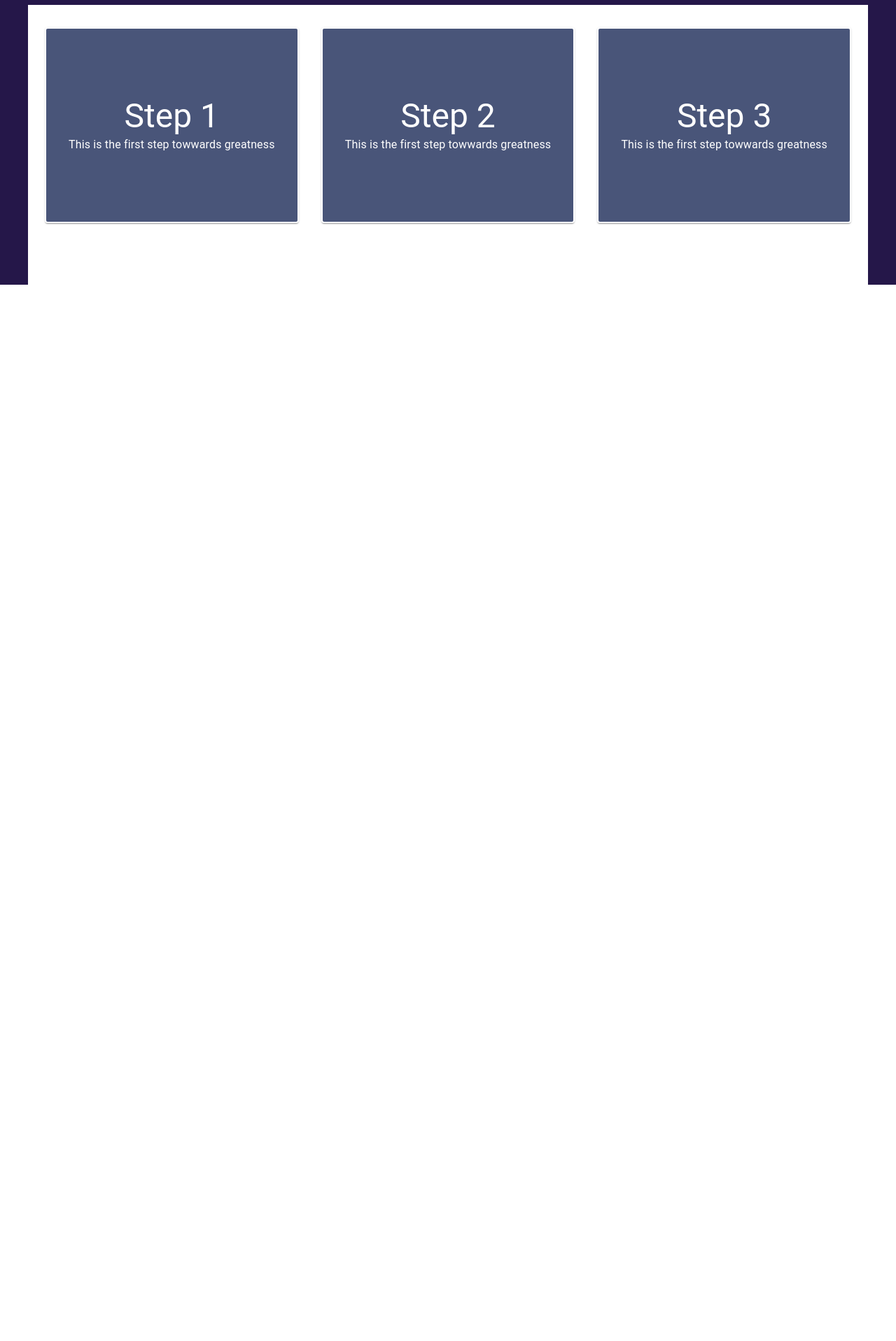
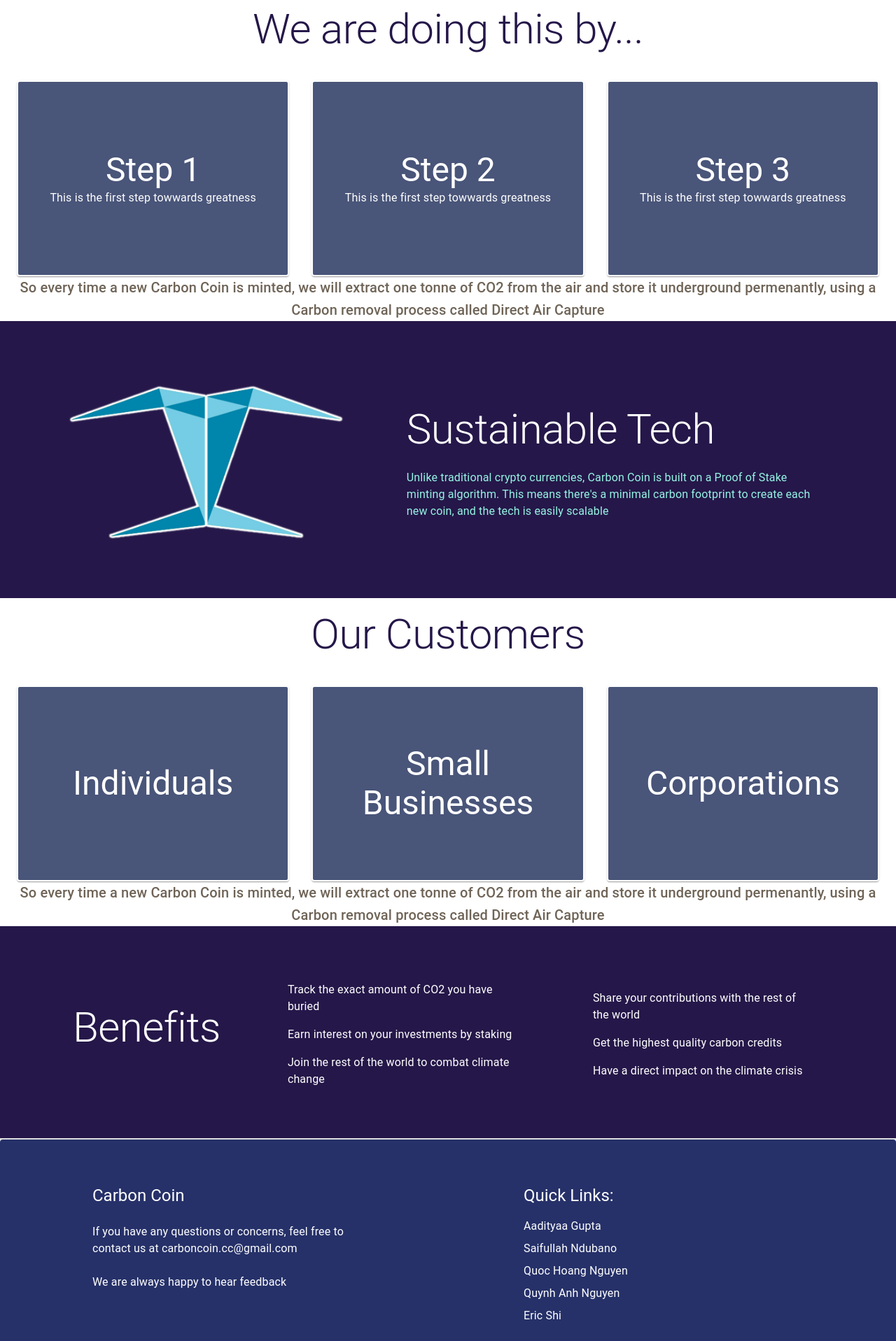
Before and after one commit to Aadityaa23/cc2, a React (Create React App) app: page / in a window 1280 px wide. Shown: the part 880-2797 px from the top of the page at 70% size. Before the commit the page ends 1287 px from the top, so only its background shows below. Built offline with nearby package versions, Linux system fonts and the light colour scheme.

Commit message:
Added a footer and fixed some bugs

```diff
--- /dev/null
+++ b/src/components/Footer.js
@@ -0,0 +1,74 @@
+import React from "react";
+import {
+	Button,
+	ThemeProvider,
+	Box,
+	Typography,
+	Divider,
+	Grid,
+} from "@mui/material";
+import { theme, HighlightText, BorderDivider, Banner } from "./styles";
+import { useMediaQuery } from "react-responsive";
+
+function Footer(props) {
+	const isMobile = useMediaQuery({ query: `(max-width: 850px)` });
+
+	return (
+		<React.Fragment>
+			<ThemeProvider theme={theme}>
+				<BorderDivider></BorderDivider>
+
+				<Banner
+					sx={{
+						backgroundColor: theme.palette.primary.main,
+						color: theme.palette.primary.light,
+						height: { xs: 650, md: 400 },
+					}}
+				>
+					<Grid
+						container
+						sx={{
+							justifyContent: "space-around",
+							p: 3,
+						}}
+					>
+						<Box
+							sx={{
+								width: 400,
+								textAlign: "left",
+							}}
+						>
+							<Typography variant="h5">Carbon Coin</Typography>
+							<br></br>
+							<Typography>
+								If you have any questions or concerns, feel free to contact us
+								at carboncoin.cc@gmail.com
+							</Typography>
+							<br></br>
+							<Typography>We are always happy to hear feedback</Typography>
+						</Box>
+						<Box
+							sx={{
+								width: 400,
+								textAlign: "left",
+								mt: {
+									xs: 4,
+									md: 0,
+								},
+							}}
+						>
+							<Typography variant="h5">Quick Links:</Typography>
+							<Typography sx={{ mt: 2 }}>Aadityaa Gupta</Typography>
+							<Typography sx={{ mt: 1 }}>Saifullah Ndubano</Typography>
+							<Typography sx={{ mt: 1 }}>Quoc Hoang Nguyen</Typography>
+							<Typography sx={{ mt: 1 }}>Quynh Anh Nguyen</Typography>
+							<Typography sx={{ mt: 1 }}>Eric Shi</Typography>
+						</Box>
+					</Grid>
+					<Typography sx={{ mt: 6 }}>Published @ 2023</Typography>
+				</Banner>
+			</ThemeProvider>
+		</React.Fragment>
+	);
+}
+export default Footer;
--- a/src/components/MyGridItem.js
+++ b/src/components/MyGridItem.js
@@ -48,7 +48,9 @@ function MyGridItem(props) {
 							alignItems: "center",
 						}}
 					>
-						<Typography variant="h3">{props.title}</Typography>
+						<Typography variant="h3" textAlign="center">
+							{props.title}
+						</Typography>
 						<Typography variant="p">{props.body}</Typography>
 					</Card>
 				</Grid>
--- a/src/components/NavBar.js
+++ b/src/components/NavBar.js
@@ -26,11 +26,11 @@ function NavBar() {
 		<React.Fragment>
 			<CssBaseline />
 			<ThemeProvider theme={theme}>
-				<AppBar position="static" color="secondary">
+				<AppBar position="static" color="primary">
 					<Toolbar
 						sx={{
 							justifyContent: "space-between",
-							height: 75,
+							height: 70,
 						}}
 					>
 						<Box>
--- a/src/components/styles.js
+++ b/src/components/styles.js
@@ -13,15 +13,15 @@ import { ThemeContext } from "@emotion/react";
 export const theme = createTheme({
 	palette: {
 		primary: {
-			main: "#263169", // dark pink/red
-			light: "#FFFFFF", // light pink
+			main: "#263169", // mid blue
+			light: "#FFFFFF", // white
 		},
 		secondary: {
-			main: "#495579", // Turquoise
-			light: "#96F4E4", // Light turquoise
+			main: "#495579", // lighter blue
+			light: "#96F4E4", // Light grey
 		},
 		info: {
-			main: "#251749", // light grey
+			main: "#251749", // darkest blue
 			dark: "#6F6457", // darker gray
 			light: "#FFFFFF",
 		},
@@ -53,7 +53,7 @@ export const Banner = styled(Card)({
 	display: "flex",
 	flexDirection: "column",
 	alignItems: "center",
-	backgroundColor: theme.palette.info.dark,
+	backgroundColor: theme.palette.info.main,
 	justifyContent: "center",
 	textAlign: "center",
 	height: 400,
@@ -66,6 +66,6 @@ export const HighlightText = styled(Typography)({
 });
 
 export const BorderDivider = styled(Divider)({
-	backgroundColor: theme.palette.primary.main,
+	backgroundColor: theme.palette.primary.light,
 	borderBottomWidth: 2,
 });
--- a/src/pages/Home.js
+++ b/src/pages/Home.js
@@ -11,13 +11,15 @@ import {
 	Grid,
 	CssBaseline,
 	Card,
+	List,
+	ListItem,
 } from "@mui/material";
 import { Box } from "@mui/system";
 import React from "react";
 import NavBar from "../components/NavBar";
 import MyBanner from "../components/MyBanner";
 import MyGridItem from "../components/MyGridItem";
-
+import Footer from "../components/Footer";
 import { Main, theme } from "../components/styles";
 import CCLogo from "../components/cclogo.png";
 import {
@@ -44,7 +46,8 @@ function Home() {
 						display: "flex",
 						flexDirection: flexDir,
 						alignItems: "center",
-						pb: 10,
+						justifyContent: "center",
+						height: { lg: 350, md: 400 },
 					}}
 				>
 					<Box
@@ -55,7 +58,13 @@ function Home() {
 						<Typography gutterBottom variant="h2">
 							Our Purpose
 						</Typography>
-						<Typography gutterBottom variant="p">
+						<Typography
+							gutterBottom
+							variant="body"
+							sx={{
+								color: theme.palette.secondary.light,
+							}}
+						>
 							Our mission is to transform people’s perception on Carbon. Carbon
 							Dioxide should be viewed as a store of value similar to Gold. It
 							is a resource that needs to be mined from the air, and locked away
@@ -69,18 +78,31 @@ function Home() {
 						src={CCLogo}
 						alt="some restaurant"
 						sx={{
-							height: "40%",
-							width: "40%",
-							pr: 1,
+							height: 300,
+							width: 400,
+							px: 1,
+							pb: 5,
 						}}
 					/>
 				</Container>
 				<Container
+					maxWidth={false}
 					sx={{
 						minHeight: 400,
 						backgroundColor: theme.palette.primary.light,
 					}}
 				>
+					<Typography
+						variant="h2"
+						gutterBottom
+						textAlign="center"
+						sx={{
+							color: theme.palette.info.main,
+							p: 2,
+						}}
+					>
+						We are doing this by...
+					</Typography>
 					<Grid container spacing={4} alignItems="stretch">
 						<MyGridItem
 							title="Step 1"
@@ -95,8 +117,165 @@ function Home() {
 							body="This is the first step towwards greatness"
 						></MyGridItem>
 					</Grid>
+					<Typography
+						variant="h6"
+						textAlign="center"
+						gutterBottom
+						sx={{
+							color: theme.palette.info.dark,
+						}}
+					>
+						So every time a new Carbon Coin is minted, we will extract one tonne
+						of CO2 from the air and store it underground permenantly, using a
+						Carbon removal process called Direct Air Capture
+					</Typography>
+				</Container>
+				<Container
+					sx={{
+						display: "flex",
+						flexDirection: flexDir,
+						alignItems: "center",
+						justifyContent: "center",
+						py: 7,
+					}}
+				>
+					<CardMedia
+						component="img"
+						src={CCLogo}
+						alt="some restaurant"
+						sx={{
+							height: "40%",
+							width: "40%",
+							px: 1,
+						}}
+					/>
+					<Box
+						sx={{
+							p: 7,
+						}}
+					>
+						<Typography gutterBottom variant="h2">
+							Sustainable Tech
+						</Typography>
+						<Typography
+							gutterBottom
+							variant="p"
+							sx={{
+								color: theme.palette.secondary.light,
+							}}
+						>
+							Unlike traditional crypto currencies, Carbon Coin is built on a
+							Proof of Stake minting algorithm. This means there's a minimal
+							carbon footprint to create each new coin, and the tech is easily
+							scalable
+						</Typography>
+						<br />
+					</Box>
+				</Container>
+				<Container
+					maxWidth={false}
+					sx={{
+						minHeight: 400,
+						backgroundColor: theme.palette.primary.light,
+					}}
+				>
+					<Typography
+						variant="h2"
+						gutterBottom
+						textAlign="center"
+						sx={{
+							color: theme.palette.info.main,
+							p: 2,
+						}}
+					>
+						Our Customers{" "}
+					</Typography>
+					<Grid container spacing={4} alignItems="stretch">
+						<MyGridItem title="Individuals"></MyGridItem>
+						<MyGridItem title="Small Businesses"></MyGridItem>
+						<MyGridItem title="Corporations"></MyGridItem>
+					</Grid>
+					<Typography
+						variant="h6"
+						textAlign="center"
+						gutterBottom
+						sx={{
+							color: theme.palette.info.dark,
+						}}
+					>
+						So every time a new Carbon Coin is minted, we will extract one tonne
+						of CO2 from the air and store it underground permenantly, using a
+						Carbon removal process called Direct Air Capture
+					</Typography>
+				</Container>
+				<Container
+					sx={{
+						display: "flex",
+						flexDirection: flexDir,
+						alignItems: "center",
+						justifyContent: "center",
+						py: 7,
+						px: 10,
+					}}
+				>
+					<Box
+						sx={{
+							p: 5,
+						}}
+					>
+						<Typography variant="h2" gutterBottom>
+							Benefits
+						</Typography>
+					</Box>
+					<Box
+						sx={{
+							px: isMobile ? 1 : 5,
+						}}
+					>
+						<List>
+							<ListItem>
+								<Typography variant="body">
+									Track the exact amount of CO2 you have buried
+								</Typography>
+							</ListItem>
+							<ListItem>
+								<Typography variant="body">
+									Earn interest on your investments by staking
+								</Typography>
+							</ListItem>
+							<ListItem>
+								<Typography variant="body">
+									Join the rest of the world to combat climate change
+								</Typography>
+							</ListItem>
+						</List>
+					</Box>
+					<Box
+						sx={{
+							px: isMobile ? 1 : 5,
+						}}
+					>
+						<List>
+							<ListItem>
+								<Typography variant="body">
+									Share your contributions with the rest of the world
+								</Typography>
+							</ListItem>
+							<ListItem>
+								<Typography variant="body">
+									Get the highest quality carbon credits
+								</Typography>
+							</ListItem>
+							<ListItem>
+								<Typography variant="body">
+									Have a direct impact on the climate crisis
+								</Typography>
+							</ListItem>
+						</List>
+					</Box>
 				</Container>
 			</Main>
+			<Footer></Footer>
 		</React.Fragment>
 	);
 }
```
